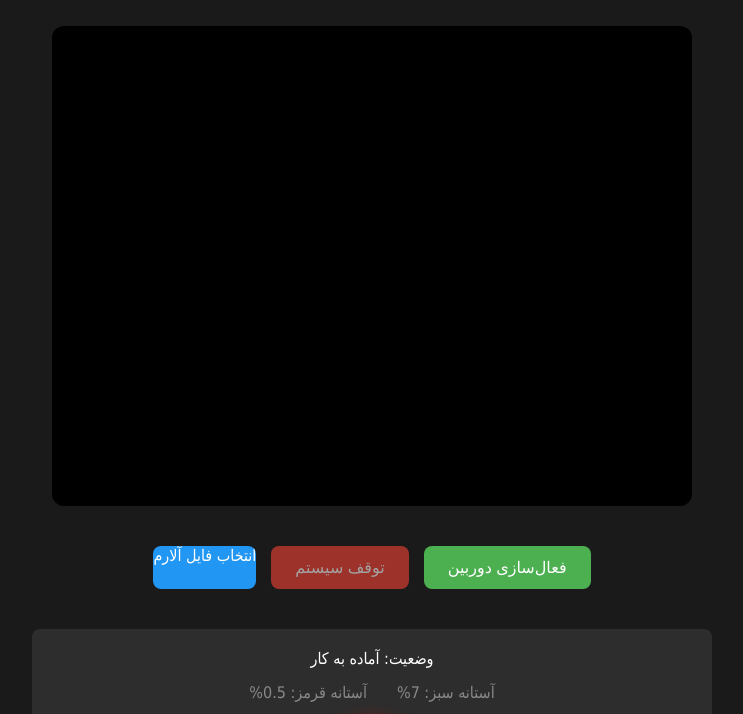
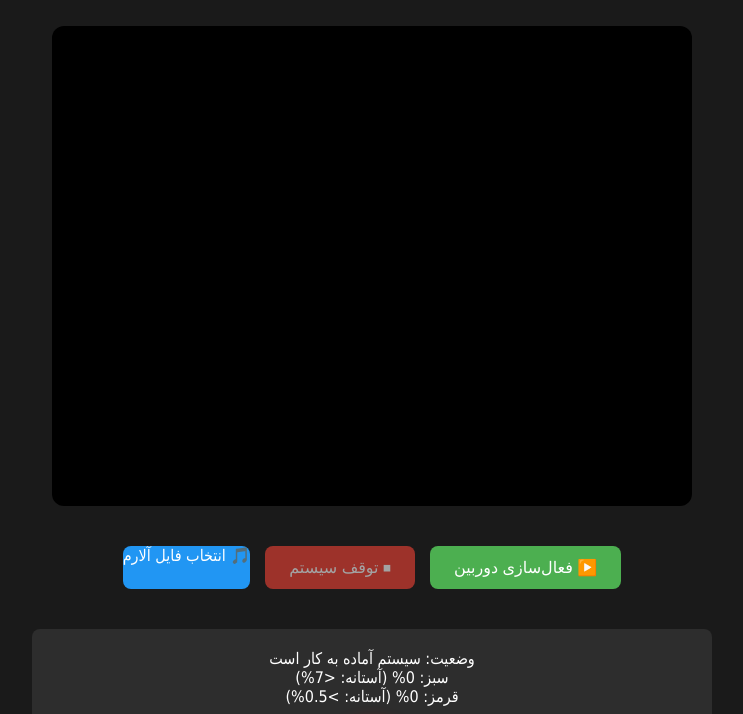
Before and after one commit to samanh7/Samanh7.github.io, a plain HTML site: page index.html in a window 1280 px wide. Shown: the part 95-809 px from the top of the page, without its empty margins (268-1011 px from the left). Drawn offline with Linux system fonts and the light colour scheme.

Commit message:
Update index.html
در این قسمت نبود رنگ سبز با هفت درصد و بود رنگ قرمز با نیم درصد خطا ایجاد می کند

```diff
--- a/index.html
+++ b/index.html
@@ -3,34 +3,40 @@
 <head>
     <meta charset="UTF-8">
     <meta name="viewport" content="width=device-width, initial-scale=1.0">
-    <title>سیستم هشدار دوگانه رنگ</title>
+    <title>سیستم تشخیص پیشرفته رنگ</title>
     <link rel="stylesheet" href="style.css">
 </head>
 <body>
-    <h1>سیستم تشخیص رنگ سبز و قرمز</h1>
+    <h1>سامانه نظارت هوشمند رنگ‌ها</h1>
 
     <div class="video-container">
         <video id="videoFeed" playsinline autoplay></video>
         <div class="permission-alert" id="permissionAlert">
-            لطفاً دسترسی به دوربین را فعال کنید
+            🔍 لطفاً دسترسی به دوربین را فعال کنید
             <button id="retryBtn">تلاش مجدد</button>
         </div>
     </div>
 
     <div class="controls">
-        <button id="startBtn" class="primary-btn">فعال‌سازی دوربین</button>
-        <button id="stopBtn" class="danger-btn" disabled>توقف سیستم</button>
+        <button id="startBtn" class="primary-btn">▶️ فعال‌سازی دوربین</button>
+        <button id="stopBtn" class="danger-btn" disabled>⏹ توقف سیستم</button>
         <label class="file-input">
-            <input type="file" id="alarmFile" accept="audio/mpeg, audio/wav">
-            انتخاب فایل آلارم
+            <input type="file" id="alarmFile" accept="audio/*">
+            🎵 انتخاب فایل آلارم
         </label>
     </div>
 
     <div class="status-container">
-        <div id="statusText">وضعیت: آماده به کار</div>
-        <div class="thresholds">
-            <span>آستانه سبز: <span id="greenThreshold">7</span>%</span>
-            <span>آستانه قرمز: <span id="redThreshold">0.5</span>%</span>
+        <div id="statusText">وضعیت: سیستم آماده به کار است</div>
+        <div class="color-stats">
+            <div class="color-box green">
+                <span>سبز: <span id="greenPercent">0</span>%</span>
+                <span class="threshold">(آستانه: <7%)</span>
+            </div>
+            <div class="color-box red">
+                <span>قرمز: <span id="redPercent">0</span>%</span>
+                <span class="threshold">(آستانه: >0.5%)</span>
+            </div>
         </div>
         <div class="color-preview" id="colorPreview"></div>
     </div>
```
